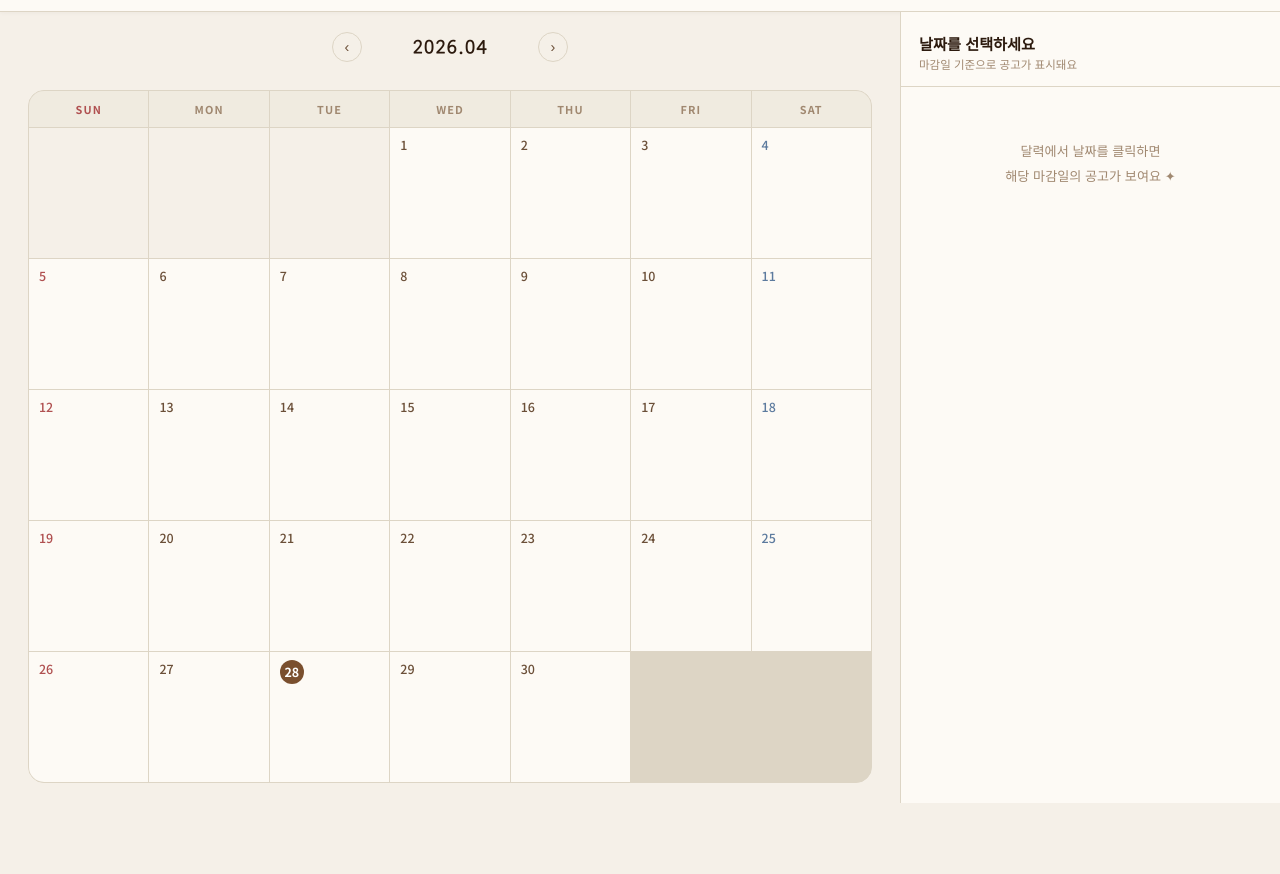
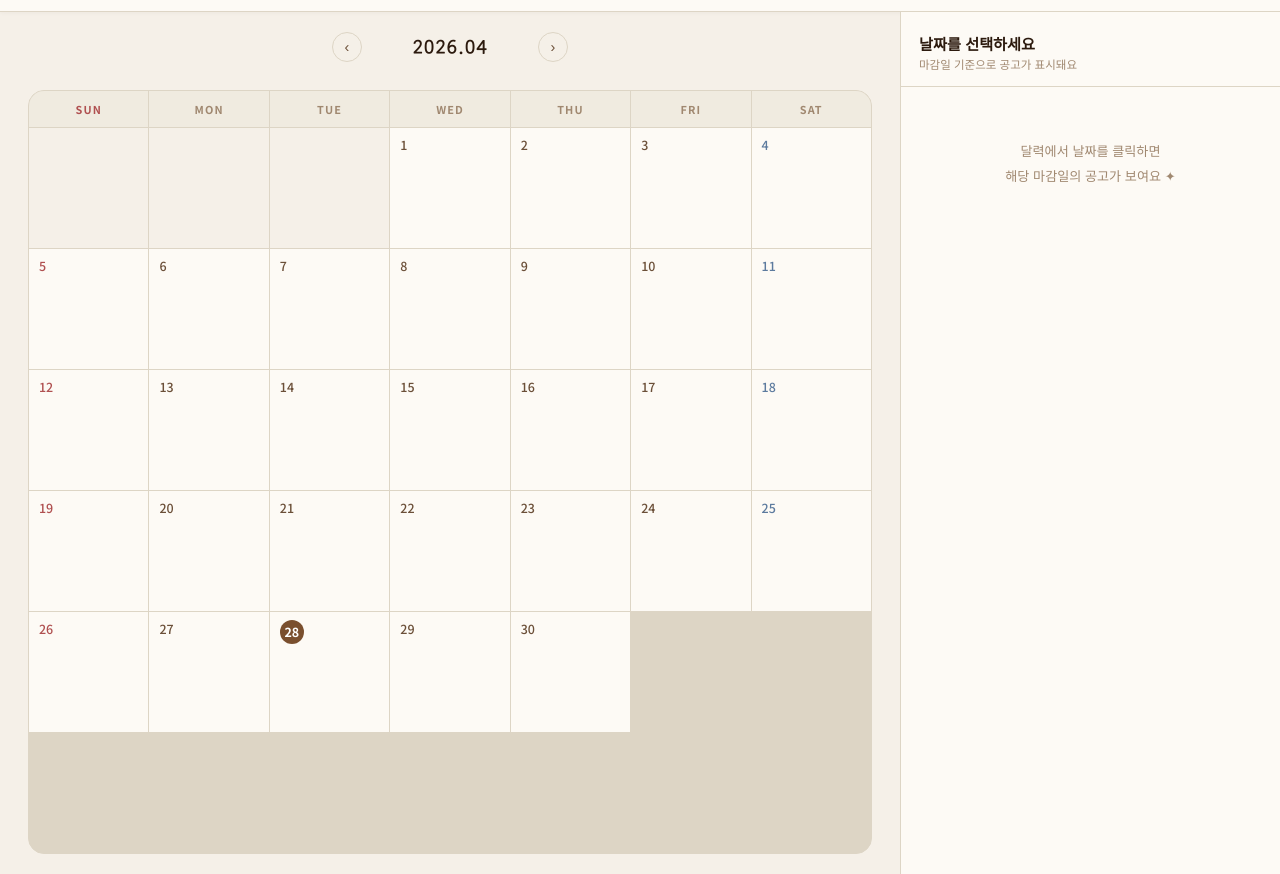
Before and after one commit to minjeon/job-calendar, a plain HTML site: page index.html in a window 1280 px wide. Shown: the part 51-925 px from the top of the page. Before the commit the page ends 854 px from the top, so only its background shows below. Drawn offline with Linux system fonts and the light colour scheme; no server answers.

Commit message:
Update index.html

```diff
--- a/index.html
+++ b/index.html
@@ -158,6 +158,7 @@
 
     .cal-grid {
   display: grid; grid-template-columns: repeat(7, 1fr);
+  grid-template-rows: auto repeat(6, minmax(120px, 1fr));
   gap: 1px; background: var(--border);
   border: 1px solid var(--border); border-radius: var(--radius); overflow: hidden;
   flex: 1;
@@ -172,7 +173,7 @@
     .cal-dow:last-child  { color: var(--ua); }
 
    .cal-day {
-  min-height: 130px; padding: 8px 10px; cursor: pointer;
+  padding: 8px 10px; cursor: pointer;
   transition: background 0.13s; background: var(--surface); position: relative;
 }
     .cal-day:hover    { background: #f0ebe0; }
```
